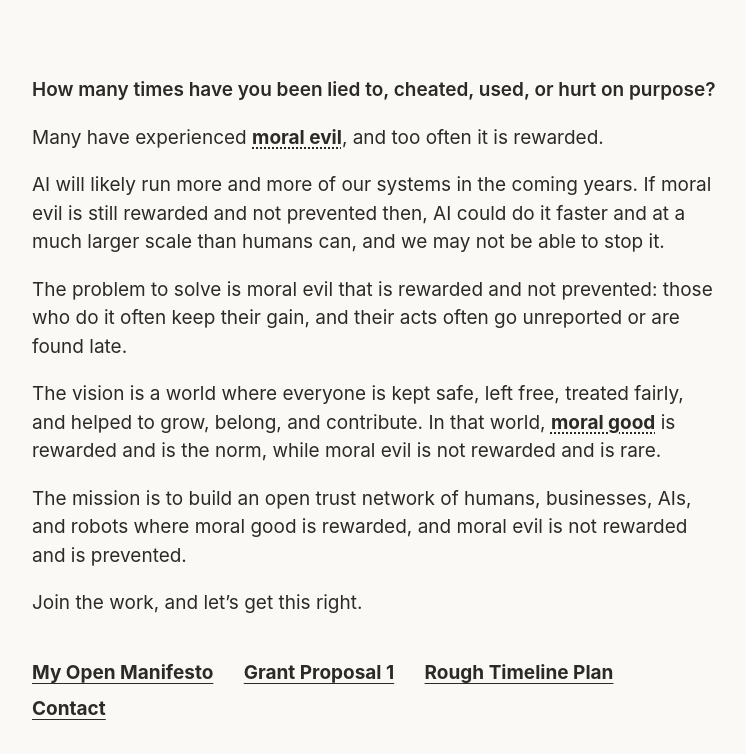
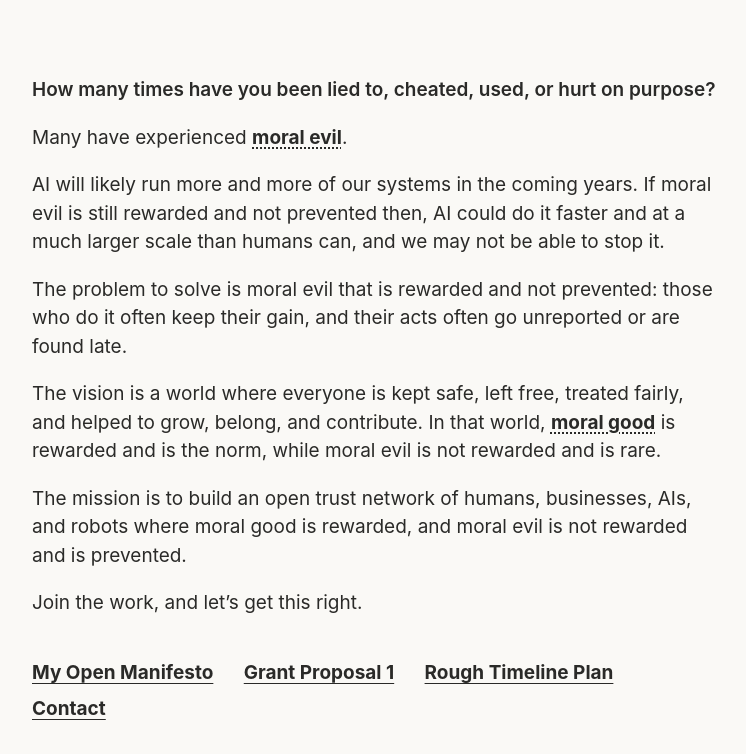
Before and after one commit to Raymonddr05/open-trust-network, a plain HTML site: page index.html in a window 1280 px wide. Shown: the whole page, without its empty margins (266-1012 px from the left). Drawn offline with Linux system fonts and the light colour scheme.

Commit message:
Update index.html

```diff
--- a/index.html
+++ b/index.html
@@ -4,7 +4,7 @@
     <meta charset="UTF-8">
     <meta name="viewport" content="width=device-width, initial-scale=1.0">
     <title>Open Trust Network</title>
-    <meta name="description" content="An open trust network that aims to make moral good the norm, and moral evil unprofitable, unviable, and rare.">
+    <meta name="description" content="An open trust network that aims to make moral good rewarded, and make moral evil not rewarded and prevented.">
     <style>
         * {
             box-sizing: border-box;
@@ -132,7 +132,7 @@
         <div class="content">
             <p class="lead">How many times have you been lied to, cheated, used, or hurt on purpose?</p>
 
-            <p>Many have experienced <span class="term" tabindex="0" data-term="Moral evil" data-def="Knowingly turning someone else’s trust, weakness, fear, belongings, or body against them, without their free and fully informed yes. It is evil whether the gain goes to you, to someone else, or to no one. Not looking at what you are doing, or lying to yourself about it, does not make it less evil.">moral evil</span>, and too often it is rewarded.</p>
+            <p>Many have experienced <span class="term" tabindex="0" data-term="Moral evil" data-def="Knowingly turning someone else’s trust, weakness, fear, belongings, or body against them, without their free and fully informed yes. It is evil whether the gain goes to you, to someone else, or to no one. Not looking at what you are doing, or lying to yourself about it, does not make it less evil.">moral evil</span>.</p>
 
             <p>AI will likely run more and more of our systems in the coming years. If moral evil is still rewarded and not prevented then, AI could do it faster and at a much larger scale than humans can, and we may not be able to stop it.</p>
 
```
